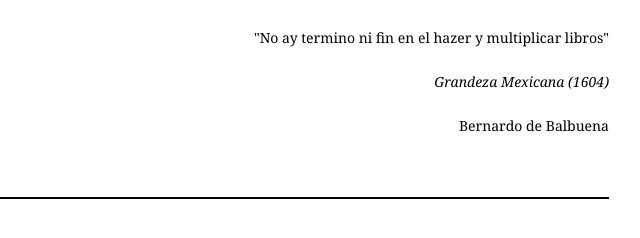
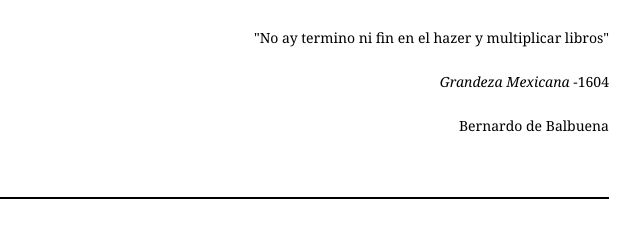
Before and after one commit to crank-svg/dead-millennials, a plain HTML site: page index.html in a window 1280 px wide. Shown: the part 243-481 px from the top of the page, 391-1031 px from the left. Drawn offline with Linux system fonts and the light colour scheme.

Commit message:
Fix HTML formatting and update content

```diff
--- a/index.html
+++ b/index.html
@@ -78,7 +78,7 @@
   <br>
 
   <p style="text-align: right; font-size: 14px;">"No ay termino ni fin en el hazer y multiplicar libros"</p>
-  <p style="text-align: right; font-size: 14px;"><em>Grandeza Mexicana (1604)</em></p>
+  <p style="text-align: right; font-size: 14px;"><em>Grandeza Mexicana</em> -1604</p>
   <p style="text-align: right; font-size: 14px;">Bernardo de Balbuena</p>
   <br>
 
```
